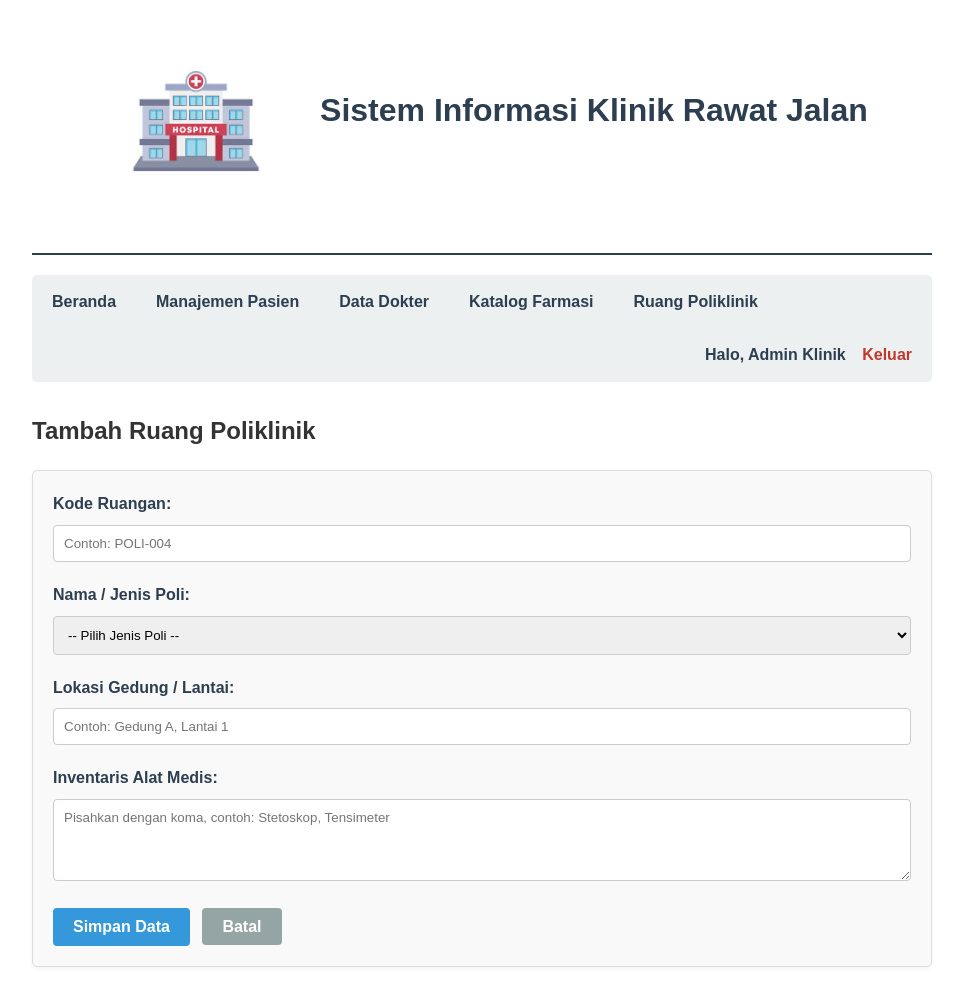
After one commit to PAW-Ganjil-2627-SI/49-03_Tim_2_SistemManajamenKlinik, a Laravel app: page /poli-klinik/tambah in a window 1280 px wide. The commit adds this page. Shown: the whole page, without its empty margins (158-1121 px from the left). Run offline with Laravel 12, Linux system fonts and the light colour scheme; a user stored in the database is signed in; data comes from the database, SQL or seed files in the repository.

Commit message:
Integrasi modul Ruang Poli, perbaikan seeder, dan .env.example MySQL

```diff
--- a/TUGASBESAR_M5_GABUNGAN/app/Http/Controllers/PoliController.php
+++ b/TUGASBESAR_M5_GABUNGAN/app/Http/Controllers/PoliController.php
@@ -3,6 +3,8 @@
 namespace App\Http\Controllers;
 
 use App\Models\Poli;
+use Illuminate\Http\Request;
+use Illuminate\Validation\Rule;
 
 class PoliController extends Controller
 {
@@ -13,4 +15,64 @@ class PoliController extends Controller
 
         return view('poli.index', compact('polis'));
     }
+        /**
+     * Aturan validasi, dipakai bersama oleh store() dan update().
+     * Saat update, kode_ruangan milik data itu sendiri tidak dianggap "sudah dipakai".
+     */
+    private function rules(?Poli $poli = null): array
+    {
+        return [
+            'kode_ruangan'    => ['required', 'string', 'max:50',
+                                  Rule::unique('polis', 'kode_ruangan')->ignore($poli)],
+            'nama_poli'       => ['required', 'string', 'max:50'],
+            'lokasi_gedung'   => ['required', 'string', 'max:100'],
+            'inventaris_alat' => ['nullable', 'string'],
+        ];
+    }
+
+    // [CREATE] Tampilkan form tambah (admin)
+    public function create()
+    {
+        return view('poli.form');
+    }
+
+    // [CREATE] Simpan data baru (admin)
+    public function store(Request $request)
+    {
+        $data = $request->validate($this->rules());
+        // Kolom inventaris_alat di database tidak boleh NULL, jadi kosong disimpan sebagai teks kosong.
+        $data['inventaris_alat'] = $data['inventaris_alat'] ?? '';
+
+        Poli::create($data);
+
+        return redirect()->route('poli.index')
+            ->with('sukses', 'Ruang poliklinik berhasil ditambahkan!');
+    }
+
+    // [UPDATE] Tampilkan form edit (admin)
+    public function edit(Poli $poli)
+    {
+        return view('poli.form', compact('poli'));
+    }
+
+    // [UPDATE] Simpan perubahan (admin)
+    public function update(Request $request, Poli $poli)
+    {
+        $data = $request->validate($this->rules($poli));
+        $data['inventaris_alat'] = $data['inventaris_alat'] ?? '';
+
+        $poli->update($data);
+
+        return redirect()->route('poli.index')
+            ->with('sukses', 'Data ruang poliklinik berhasil diperbarui!');
+    }
+
+    // [DELETE] Hapus data (admin)
+    public function destroy(Poli $poli)
+    {
+        $poli->delete();
+
+        return redirect()->route('poli.index')
+            ->with('sukses', 'Data ruang poliklinik berhasil dihapus!');
+    }
 }
--- a/TUGASBESAR_M5_GABUNGAN/database/seeders/DatabaseSeeder.php
+++ b/TUGASBESAR_M5_GABUNGAN/database/seeders/DatabaseSeeder.php
@@ -9,13 +9,12 @@ class DatabaseSeeder extends Seeder
 {
     use WithoutModelEvents;
 
-    /**
-     * Seed the application's database.
-     */
     public function run(): void
     {
         $this->call([
             UserSeeder::class,
+            PoliSeeder::class,
+            DokterSeeder::class,
         ]);
     }
 }
--- /dev/null
+++ b/TUGASBESAR_M5_GABUNGAN/resources/views/poli/form.blade.php
@@ -0,0 +1,64 @@
+@extends('layouts.app')
+
+@section('title', isset($poli) ? 'Edit Ruang Poli' : 'Tambah Ruang Poli')
+
+@push('styles')
+<style>
+    select { width: 100%; padding: 10px; margin: 8px 0 20px 0; box-sizing: border-box; border: 1px solid #ccc; border-radius: 4px; font-family: inherit; }
+    .btn-simpan { background-color: #3498db; color: white; padding: 10px 20px; border: none; border-radius: 4px; cursor: pointer; font-size: 16px; font-weight: bold; }
+    .btn-batal { background-color: #95a5a6; color: white; padding: 10px 20px; border-radius: 4px; text-decoration: none; font-size: 16px; font-weight: bold; margin-left: 8px; }
+</style>
+@endpush
+
+@section('content')
+    @php
+        $jenisList = ['Poli Umum', 'Poli Gigi', 'Poli Anak', 'Poli Mata', 'Poli Penyakit Dalam', 'Poli Lainnya'];
+        $nilaiPoli = old('nama_poli', $poli->nama_poli ?? '');
+        // Jika data lama memakai nama poli di luar daftar, tetap tampilkan agar tidak hilang saat diedit.
+        if ($nilaiPoli !== '' && ! in_array($nilaiPoli, $jenisList)) {
+            $jenisList[] = $nilaiPoli;
+        }
+    @endphp
+
+    <h2>{{ isset($poli) ? 'Edit Ruang Poliklinik' : 'Tambah Ruang Poliklinik' }}</h2>
+
+    @if ($errors->any())
+        <div style="color: red;">
+            <ul>
+                @foreach ($errors->all() as $error)
+                    <li>{{ $error }}</li>
+                @endforeach
+            </ul>
+        </div>
+    @endif
+
+    <form method="POST" action="{{ isset($poli) ? route('poli.update', $poli) : route('poli.store') }}">
+        @csrf
+        @if (isset($poli))
+            @method('PUT')
+        @endif
+
+        <label for="kode_ruangan">Kode Ruangan:</label>
+        <input type="text" id="kode_ruangan" name="kode_ruangan" placeholder="Contoh: POLI-004"
+               value="{{ old('kode_ruangan', $poli->kode_ruangan ?? '') }}" required>
+
+        <label for="nama_poli">Nama / Jenis Poli:</label>
+        <select id="nama_poli" name="nama_poli" required>
+            <option value="">-- Pilih Jenis Poli --</option>
+            @foreach ($jenisList as $jenis)
+                <option value="{{ $jenis }}" @selected($nilaiPoli === $jenis)>{{ $jenis }}</option>
+            @endforeach
+        </select>
+
+        <label for="lokasi_gedung">Lokasi Gedung / Lantai:</label>
+        <input type="text" id="lokasi_gedung" name="lokasi_gedung" placeholder="Contoh: Gedung A, Lantai 1"
+               value="{{ old('lokasi_gedung', $poli->lokasi_gedung ?? '') }}" required>
+
+        <label for="inventaris_alat">Inventaris Alat Medis:</label>
+        <textarea id="inventaris_alat" name="inventaris_alat" rows="4"
+                  placeholder="Pisahkan dengan koma, contoh: Stetoskop, Tensimeter">{{ old('inventaris_alat', $poli->inventaris_alat ?? '') }}</textarea>
+
+        <button type="submit" class="btn-simpan">{{ isset($poli) ? 'Simpan Perubahan' : 'Simpan Data' }}</button>
+        <a href="{{ route('poli.index') }}" class="btn-batal">Batal</a>
+    </form>
+@endsection
--- a/TUGASBESAR_M5_GABUNGAN/routes/web.php
+++ b/TUGASBESAR_M5_GABUNGAN/routes/web.php
@@ -23,6 +23,13 @@ Route::middleware('cek.login')->group(function () {
     Route::middleware('role:admin')->group(function () {
         Route::resource('pasien', PasienController::class)->except(['create', 'show']);
         Route::resource('dokters', DokterController::class)->except(['index', 'show']);
+
+        // Ruang Poliklinik: tambah / ubah / hapus (admin)
+        Route::get('/poli-klinik/tambah', [PoliController::class, 'create'])->name('poli.create');
+        Route::post('/poli-klinik', [PoliController::class, 'store'])->name('poli.store');
+        Route::get('/poli-klinik/{poli}/edit', [PoliController::class, 'edit'])->name('poli.edit');
+        Route::put('/poli-klinik/{poli}', [PoliController::class, 'update'])->name('poli.update');
+        Route::delete('/poli-klinik/{poli}', [PoliController::class, 'destroy'])->name('poli.destroy');
     });
 
     // Ruang Poliklinik (menampilkan data)
```
Also changed, not shown: TUGASBESAR_M5_GABUNGAN/database/seeders/DokterSeeder.php (+9 -5 lines), TUGASBESAR_M5_GABUNGAN/resources/views/poli/index.blade.php (+26 -2 lines), 1 other file.
